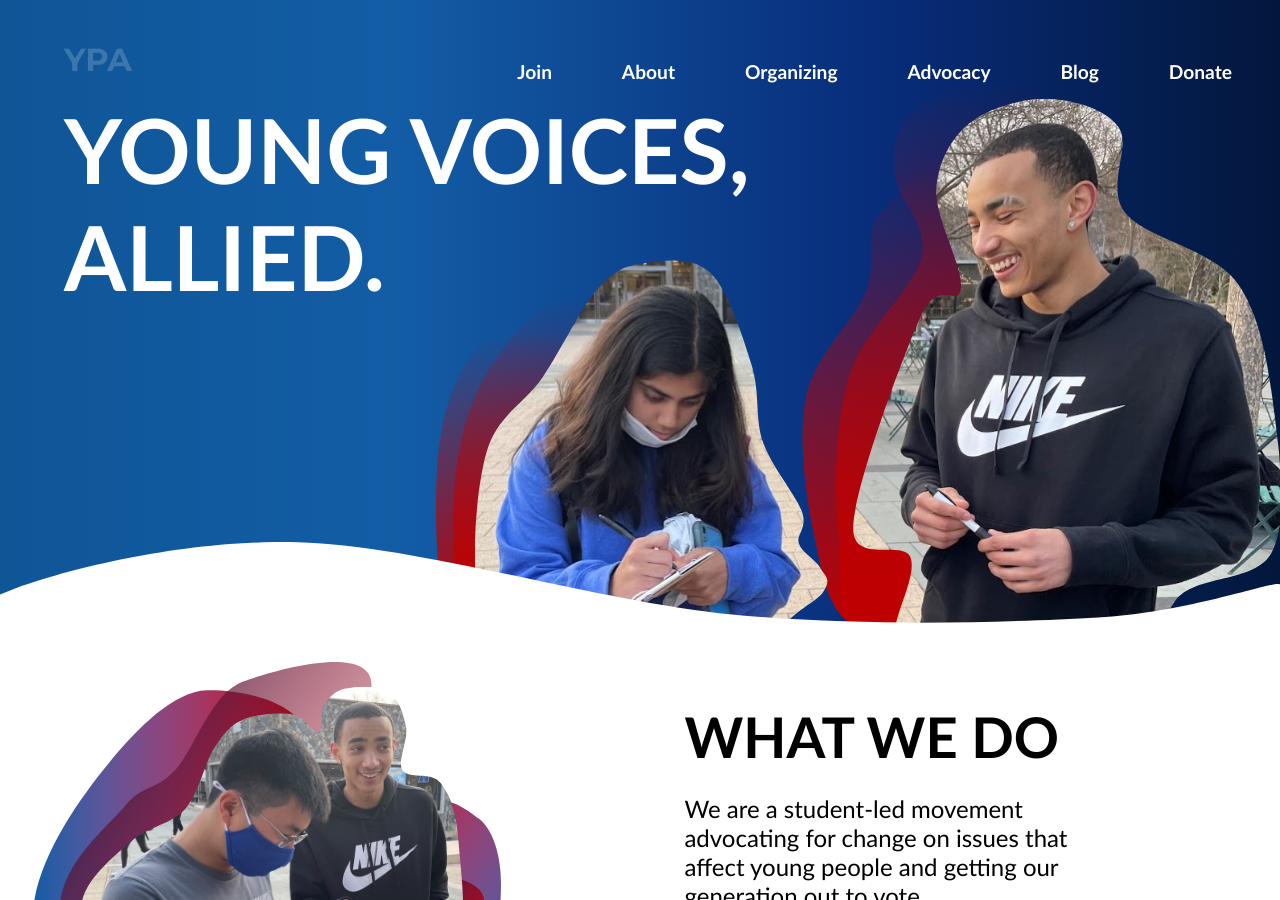
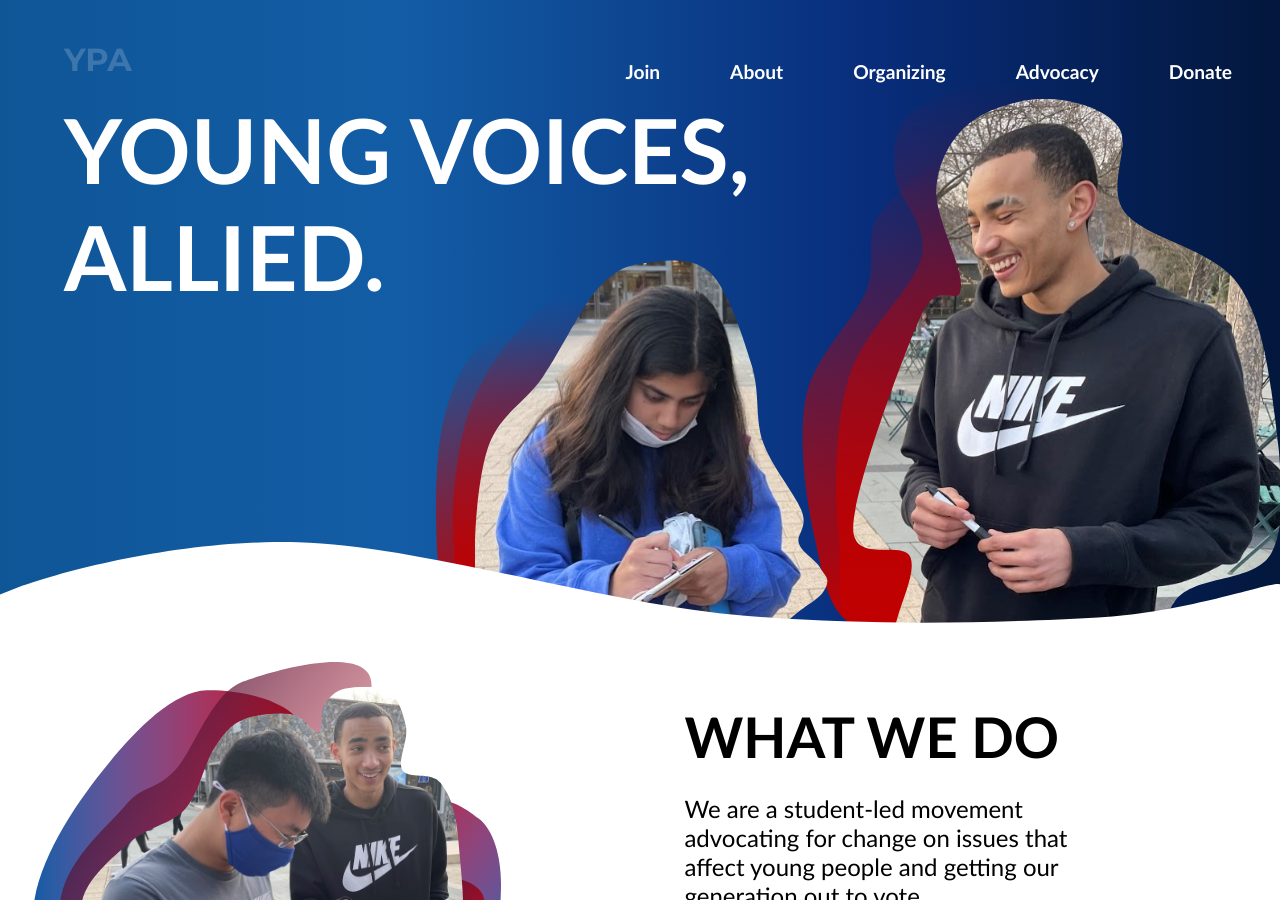
Before and after one commit to JacksonMeade/ncypa, a Jekyll site: the page built from index.html, in a window 1280 px wide and 900 px high. Built offline with Jekyll 4.4.1, drawn with Linux system fonts in a browser that asks for light colours; nearby versions of some CDN libraries.

Commit message:
Avoid blog link

```diff
--- a/_includes/nav.html
+++ b/_includes/nav.html
@@ -9,7 +9,7 @@
       <a href="about-us">About</a>
       <a href="organizing">Organizing</a>
       <a href="advocacy">Advocacy</a>
-      <a href="blog">Blog</a>
+      <!--<a href="blog">Blog</a>-->
       <a href="https://givebutter.com/ncypa" target="_blank" class="featured">Donate</a>
       </div>
   </nav>
```
